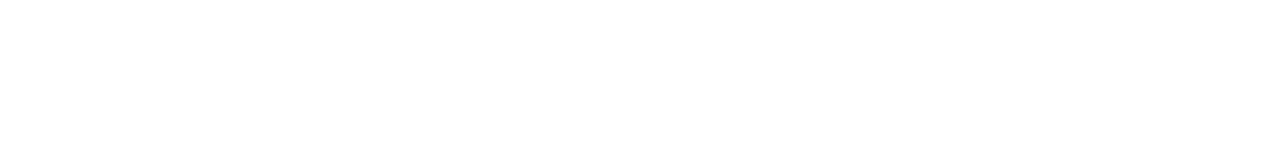
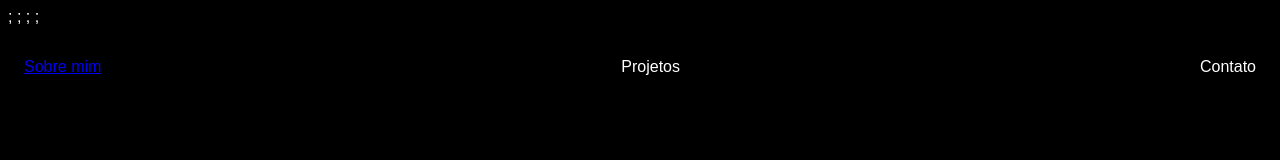
Before and after one commit to querenmachado/portfolio, a plain HTML site: page index.html in a window 1280 px wide. Drawn offline with Linux system fonts and the light colour scheme.

Commit message:
Add files via upload

```diff
--- a/index.css
+++ b/index.css
@@ -0,0 +1,14 @@
+body{
+    color: white;
+    background-color: black;
+    font-family: Arial, Helvetica, sans-serif;
+}
+
+ul{
+    display:flex;
+    justify-content: space-between;
+    list-style-type: none;
+    align-items: center;
+    padding: 16px;
+
+}
--- a/index.html
+++ b/index.html
@@ -1,11 +1,28 @@
 <!DOCTYPE html>
 <html lang="en">
 <head>
-    <meta charset="UTF-8">
-    <meta name="viewport" content="width=device-width, initial-scale=1.0">
-    <title>Quéren Machado</title>
+    <meta charset="UTF-8">;
+    <meta name="viewport" content="width=device-width, initial-scale=1.0">;
+    <title>Quéren Machado</title>;
+    <link rel="stylesheet" href="index.css">;
 </head>
 <body>
-    <nav></nav>
+    <nav>
+        <ul>
+
+            <li>
+                <a href="index.html"> Sobre mim</a>
+            </li>
+
+            <li>
+                <a>Projetos</a>
+            </li>
+
+            <li>
+                <a>Contato</a>
+            </li>
+
+        </ul>
+    </nav>
 </body>
 </html>
```
Also changed, not shown: contact.html (added, +1 -0 lines), project.html (added, +1 -0 lines).
